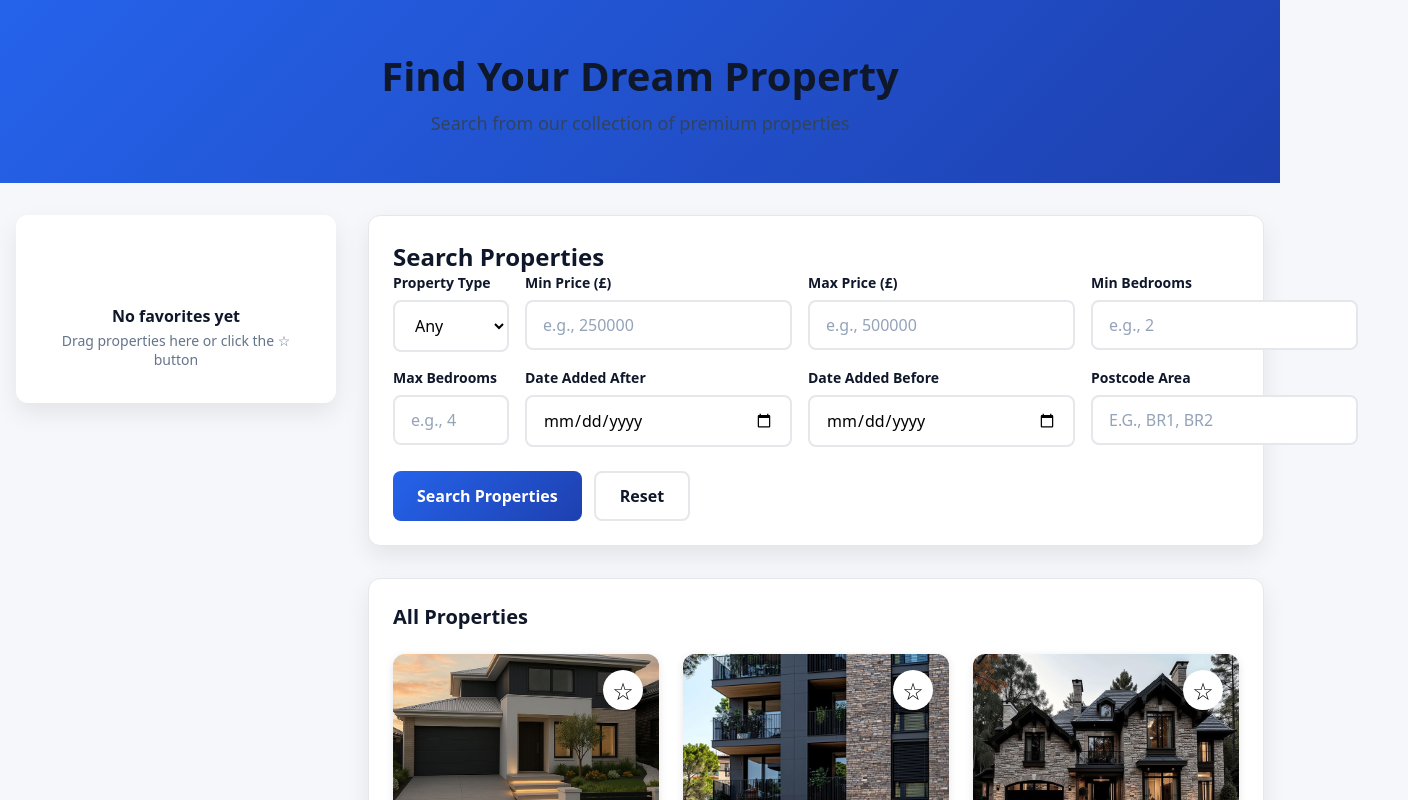
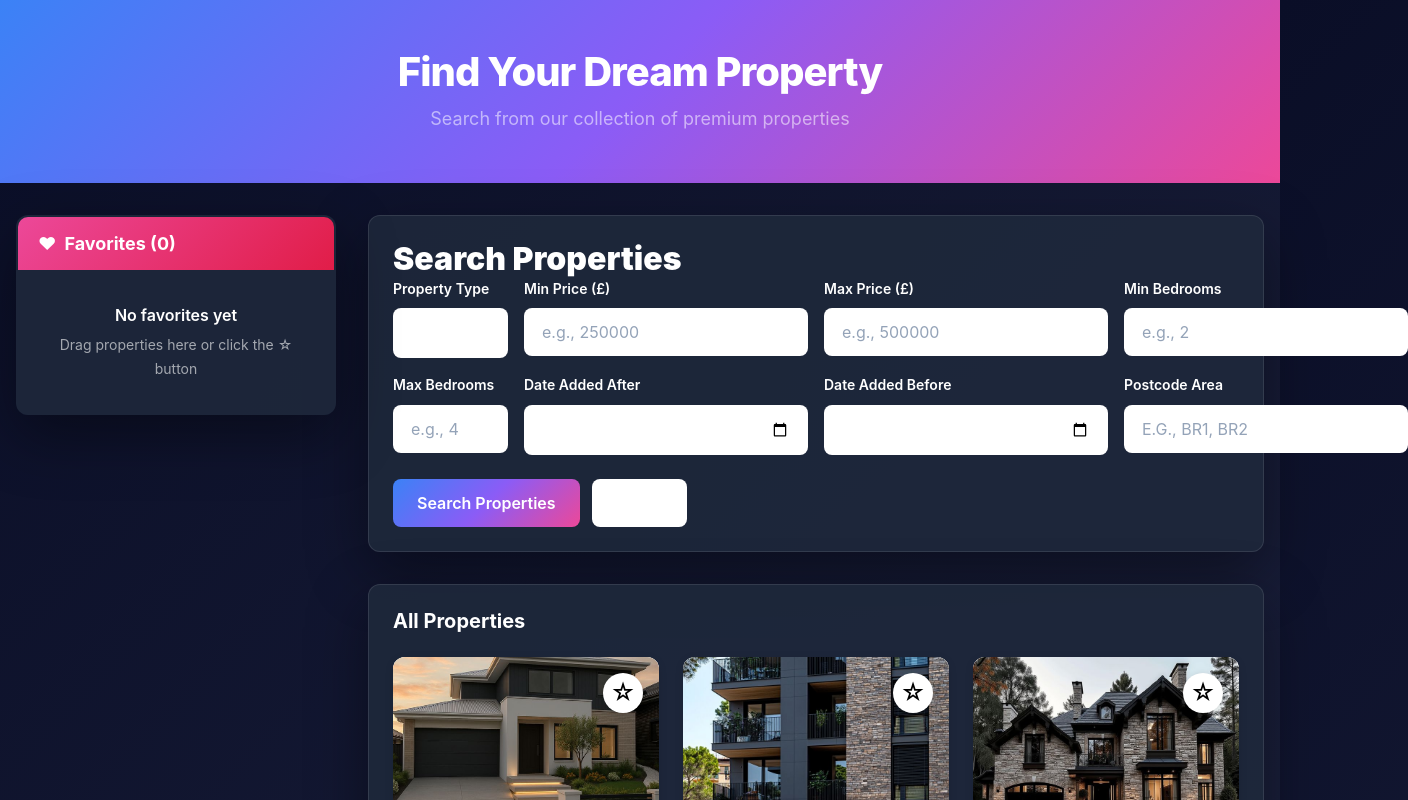
Before and after one commit to Dewmini24/estate-agent-react-app, a React (Vite) app: page /#/ in a window 1280 px wide. Shown: the top 800 px of the page, 1408 px wide, since content can reach past the window. Built offline with nearby package versions, Linux system fonts and the light colour scheme.

Commit message:
Add global dark theme tokens and fix invisible text issue

```diff
--- a/src/index.css
+++ b/src/index.css
@@ -1,78 +1,304 @@
-/* ===== Global Design Tokens ===== */
+/* ===== Global Design Tokens - Dark Theme ===== */
 :root {
-  --background: #f6f7fb;
-  --foreground: #0f172a;
-  --card: #ffffff;
-  --border: #e5e7eb;
-  --muted: #64748b;
+  /* Dark Theme Colors */
+  --background: linear-gradient(135deg, #0a0e27 0%, #1a1f3a 50%, #0f1629 100%);
+  --foreground: #ffffff;
+  --card: rgba(30, 41, 59, 0.9);
+  --card-hover: rgba(30, 41, 59, 0.95);
+  --border: rgba(255, 255, 255, 0.1);
+  --muted: rgba(255, 255, 255, 0.6);
 
-  --primary: #2563eb;
-  --primary-dark: #1e40af;
+  /* Primary Colors */
+  --primary: #3b82f6;
+  --primary-dark: #2563eb;
+  --secondary: #8b5cf6;
+  --accent: #ec4899;
 
-  --gradient-hero: linear-gradient(135deg, #2563eb, #1e40af);
+  /* Gradients */
+  --gradient-hero: linear-gradient(135deg, #3b82f6 0%, #8b5cf6 50%, #ec4899 100%);
+  --gradient-primary: linear-gradient(135deg, #3b82f6 0%, #8b5cf6 100%);
+  --gradient-favorite: linear-gradient(135deg, #ec4899 0%, #e11d48 100%);
+  --gradient-card: linear-gradient(135deg, rgba(59, 130, 246, 0.1) 0%, rgba(139, 92, 246, 0.1) 100%);
 
+  /* Shadows */
+  --shadow-card: 0 20px 60px rgba(0, 0, 0, 0.4);
+  --shadow-card-hover: 0 20px 60px rgba(59, 130, 246, 0.3);
+  --shadow-glow: 0 0 30px rgba(59, 130, 246, 0.4);
+
+  /* Border Radius */
   --radius: 12px;
-  --shadow-card: 0 10px 25px rgba(0, 0, 0, 0.08);
+  --radius-lg: 20px;
+  --radius-full: 9999px;
+
+  /* Spacing */
+  --spacing-xs: 0.5rem;
+  --spacing-sm: 1rem;
+  --spacing-md: 1.5rem;
+  --spacing-lg: 2rem;
+  --spacing-xl: 3rem;
+
+  /* Typography */
+  --font-primary: 'Plus Jakarta Sans', -apple-system, BlinkMacSystemFont, 'Segoe UI', 'Roboto', sans-serif;
+  --font-weight-normal: 400;
+  --font-weight-medium: 600;
+  --font-weight-bold: 700;
+  --font-weight-black: 900;
 }
 
 /* ===== Base Reset ===== */
 * {
   box-sizing: border-box;
+  margin: 0;
+  padding: 0;
+}
+
+html {
+  scroll-behavior: smooth;
 }
 
 body {
   margin: 0;
   min-width: 320px;
   min-height: 100vh;
-
-  font-family: system-ui, Avenir, Helvetica, Arial, sans-serif;
+  font-family: var(--font-primary);
   background: var(--background);
   color: var(--foreground);
+  line-height: 1.6;
+  -webkit-font-smoothing: antialiased;
+  -moz-osx-font-smoothing: grayscale;
+  overflow-x: hidden;
 }
 
-/* Text */
-h1, h2, h3, h4, h5 {
+/* ===== Typography ===== */
+h1, h2, h3, h4, h5, h6 {
   margin: 0;
-  font-weight: 700;
+  font-weight: var(--font-weight-bold);
   color: var(--foreground);
+  line-height: 1.2;
+}
+
+h1 {
+  font-size: 3rem;
+  font-weight: var(--font-weight-black);
+  letter-spacing: -1px;
+}
+
+h2 {
+  font-size: 2rem;
+  font-weight: var(--font-weight-black);
+}
+
+h3 {
+  font-size: 1.5rem;
 }
 
 p {
   margin: 0;
-  color: #334155;
+  color: var(--muted);
+  line-height: 1.7;
 }
 
-/* Links */
+/* ===== Links ===== */
 a {
   color: var(--primary);
   text-decoration: none;
+  transition: all 0.3s ease;
 }
 
 a:hover {
-  text-decoration: underline;
+  color: var(--secondary);
+  text-decoration: none;
 }
 
-/* Buttons */
+/* ===== Buttons ===== */
 button {
   font-family: inherit;
   cursor: pointer;
+  border: none;
+  background: none;
+  transition: all 0.3s ease;
 }
 
-/* Images */
+button:disabled {
+  cursor: not-allowed;
+  opacity: 0.6;
+}
+
+/* ===== Images ===== */
 img {
   max-width: 100%;
   display: block;
+  height: auto;
 }
 
-/* Inputs */
+/* ===== Form Elements ===== */
 input,
 select,
 textarea {
   font-family: inherit;
+  font-size: inherit;
+  color: var(--foreground);
 }
 
-/* Accessibility */
+input::placeholder,
+textarea::placeholder {
+  color: rgba(255, 255, 255, 0.4);
+}
+
+/* ===== Accessibility ===== */
 :focus-visible {
-  outline: 2px solid var(--primary);
+  outline: 3px solid var(--primary);
   outline-offset: 2px;
+  border-radius: 4px;
 }
+
+/* Remove outline for mouse users */
+:focus:not(:focus-visible) {
+  outline: none;
+}
+
+/* ===== Scrollbar Styling ===== */
+::-webkit-scrollbar {
+  width: 10px;
+  height: 10px;
+}
+
+::-webkit-scrollbar-track {
+  background: rgba(15, 23, 42, 0.5);
+  border-radius: 10px;
+}
+
+::-webkit-scrollbar-thumb {
+  background: rgba(59, 130, 246, 0.5);
+  border-radius: 10px;
+  border: 2px solid rgba(15, 23, 42, 0.5);
+}
+
+::-webkit-scrollbar-thumb:hover {
+  background: rgba(59, 130, 246, 0.7);
+}
+
+/* ===== Selection Styling ===== */
+::selection {
+  background: rgba(59, 130, 246, 0.3);
+  color: var(--foreground);
+}
+
+::-moz-selection {
+  background: rgba(59, 130, 246, 0.3);
+  color: var(--foreground);
+}
+
+/* ===== Utility Classes ===== */
+.gradient-text {
+  background: var(--gradient-primary);
+  -webkit-background-clip: text;
+  -webkit-text-fill-color: transparent;
+  background-clip: text;
+}
+
+.glass-card {
+  background: var(--card);
+  backdrop-filter: blur(20px);
+  border: 1px solid var(--border);
+  border-radius: var(--radius-lg);
+}
+
+.hover-lift {
+  transition: transform 0.3s ease, box-shadow 0.3s ease;
+}
+
+.hover-lift:hover {
+  transform: translateY(-4px);
+  box-shadow: var(--shadow-card-hover);
+}
+
+/* ===== Global Animations ===== */
+@keyframes fadeIn {
+  from {
+    opacity: 0;
+    transform: translateY(20px);
+  }
+  to {
+    opacity: 1;
+    transform: translateY(0);
+  }
+}
+
+@keyframes slideIn {
+  from {
+    opacity: 0;
+    transform: translateX(-20px);
+  }
+  to {
+    opacity: 1;
+    transform: translateX(0);
+  }
+}
+
+@keyframes pulse {
+  0%, 100% {
+    opacity: 0.6;
+  }
+  50% {
+    opacity: 1;
+  }
+}
+
+@keyframes spin {
+  to {
+    transform: rotate(360deg);
+  }
+}
+
+/* ===== Loading State ===== */
+.loading {
+  display: inline-block;
+  width: 20px;
+  height: 20px;
+  border: 3px solid rgba(255, 255, 255, 0.3);
+  border-top-color: var(--primary);
+  border-radius: 50%;
+  animation: spin 0.8s linear infinite;
+}
+
+/* ===== Responsive Typography ===== */
+@media (max-width: 768px) {
+  h1 {
+    font-size: 2.5rem;
+  }
+
+  h2 {
+    font-size: 1.75rem;
+  }
+
+  h3 {
+    font-size: 1.25rem;
+  }
+}
+
+@media (max-width: 480px) {
+  h1 {
+    font-size: 2rem;
+  }
+
+  h2 {
+    font-size: 1.5rem;
+  }
+
+  h3 {
+    font-size: 1.125rem;
+  }
+}
+
+/* ===== Print Styles ===== */
+@media print {
+  body {
+    background: white;
+    color: black;
+  }
+
+  .no-print {
+    display: none !important;
+  }
+}
```
